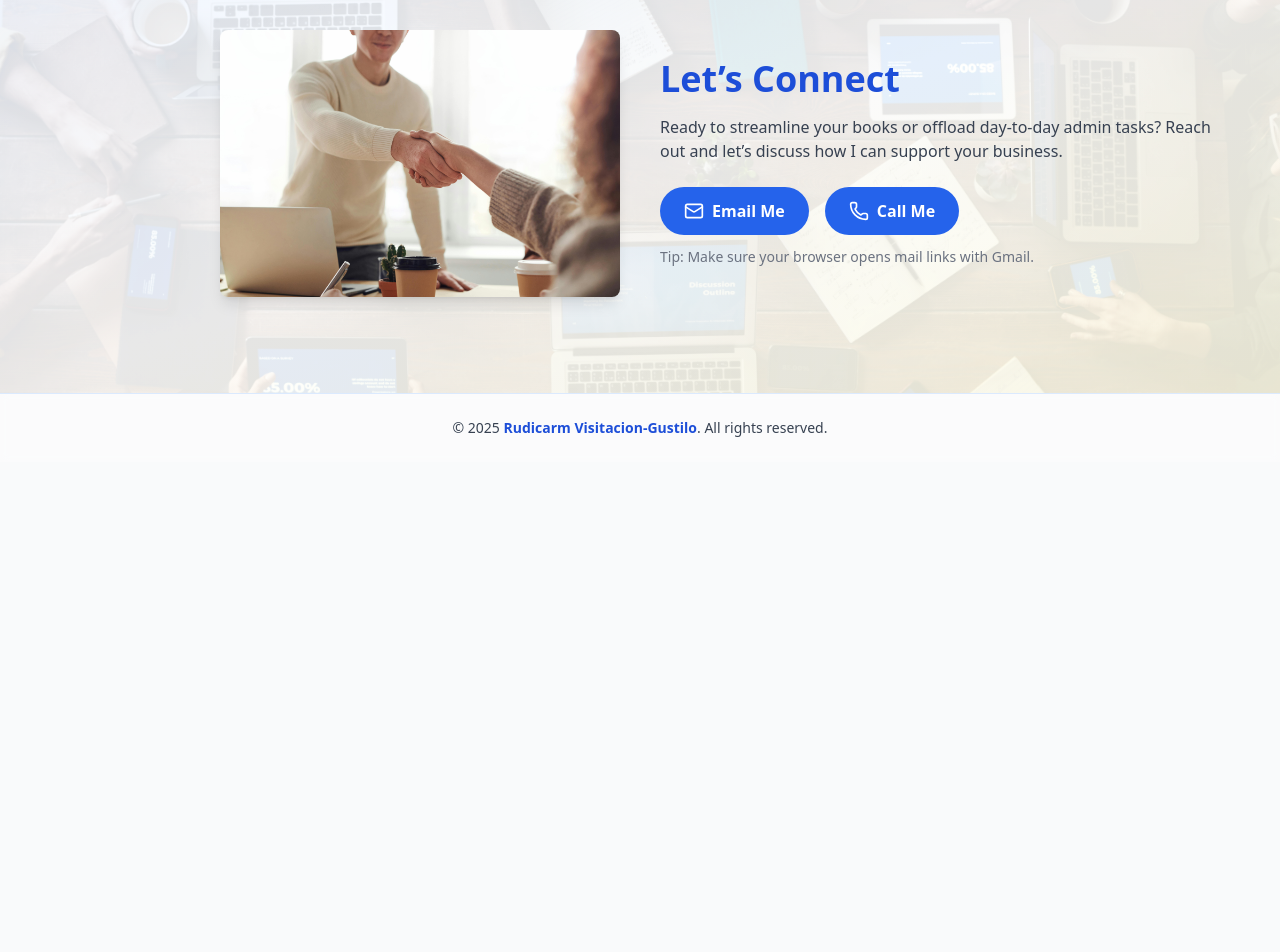
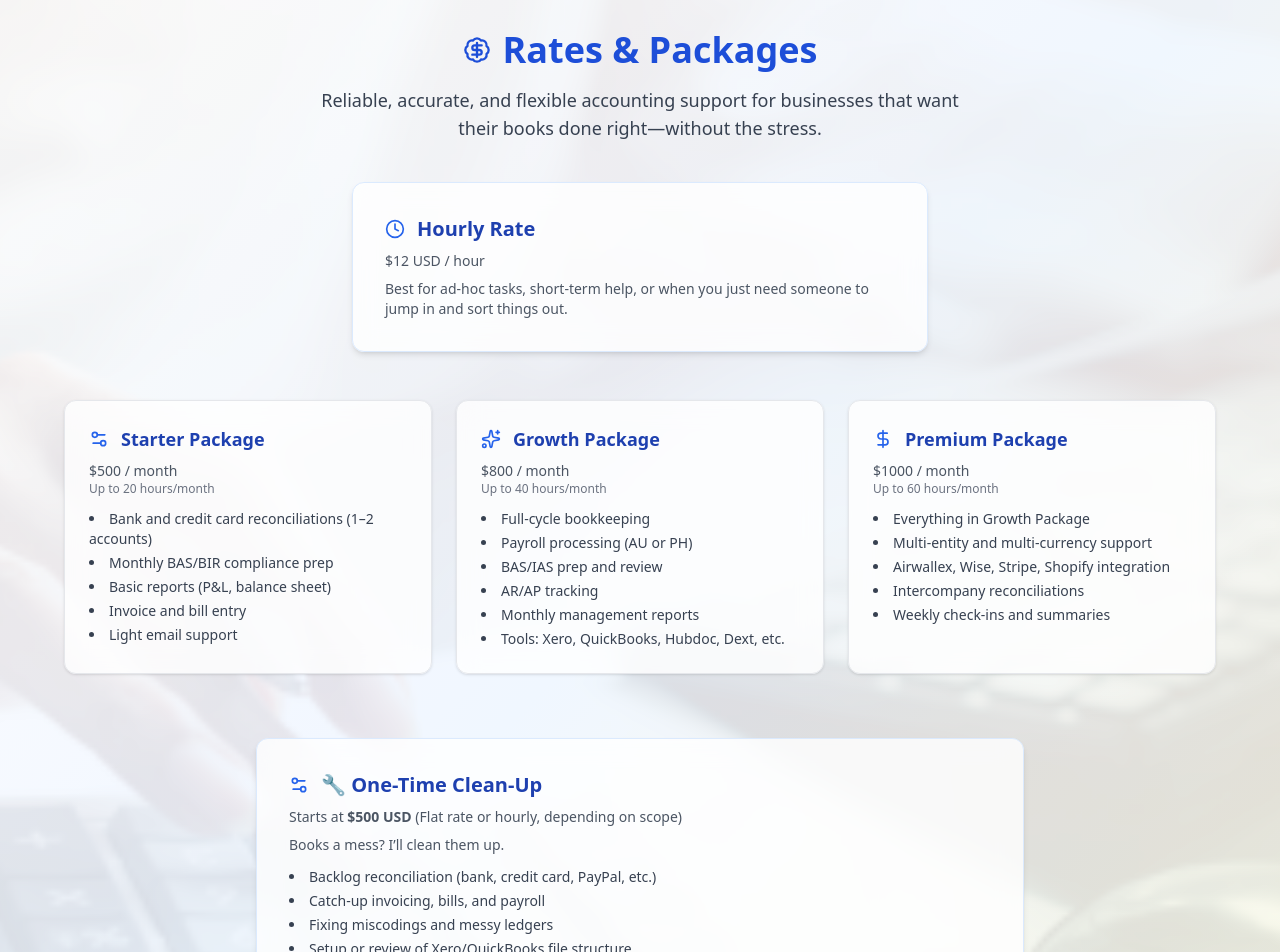
Before and after one commit to Naperality/va_portfolio, a Next.js app: page / in a window 1280 px wide. Shown: the part 4704-5656 px from the top of the page. Before the commit the page ends 5166 px from the top, so only its background shows below. Built offline with nearby package versions, Linux system fonts and the light colour scheme.

Commit message:
add: rates content

```diff
--- a/src/app/page.tsx
+++ b/src/app/page.tsx
@@ -2,7 +2,25 @@
 
 import Image from 'next/image';
 import { motion, Variants } from 'framer-motion';
-import { BarChart, CalendarCheck, CreditCard, FileText, Users, Briefcase, Linkedin, Facebook, Mail, Phone, Laptop, Network  } from 'lucide-react';
+import { BarChart,
+        CalendarCheck,
+        CreditCard,
+        FileText,
+        Users,
+        Briefcase,
+        Linkedin,
+        Facebook,
+        Mail,
+        Phone,
+        Laptop,
+        Network,
+        BadgeDollarSign,
+        Clock,
+        Settings2,
+        DollarSign,
+        Sparkles,
+        MessageCircleMore
+      } from 'lucide-react';
 
 const fadeUp: Variants = {
   hidden: { opacity: 0, y: 40 },
@@ -442,7 +460,7 @@ export default function Home() {
                 whileInView={{ opacity: 1, y: 0 }}
                 viewport={{ once: false, amount: 0.2 }}
                 transition={{
-                  duration: 0.4,
+                  duration: 0.3,
                   delay: index * 0.1,
                   ease: [0.25, 0.1, 0.25, 1],
                 }}
@@ -557,7 +575,153 @@ export default function Home() {
         </div>
       </section>
 
-      {/* Divider from Portfolio to Contact */}
+      {/* Divider from Portfolio to Rates */}
+      <div className="h-2 bg-gradient-to-b from-transparent to-white" />
+      {/* Section pricing */}
+      <FadeInOnScroll>
+        <section
+          id="pricing"
+          className="relative py-24 px-6 bg-gradient-to-br from-white via-blue-50 to-yellow-50 text-center scroll-mt-28 overflow-hidden"
+        >
+          <div className="absolute inset-0 opacity-10 -z-8">
+            <Image
+              src="/pricing-bg.png" // optional background
+              alt="Pricing background"
+              fill
+              className="object-cover"
+            />
+          </div>
+
+          <div className="relative z-10 max-w-6xl mx-auto">
+            <FadeInOnScroll>
+              <h2 className="text-3xl md:text-4xl font-bold text-blue-700 mb-4 flex items-center justify-center gap-3">
+                <BadgeDollarSign className="w-7 h-7 text-blue-700" />
+                Rates & Packages
+              </h2>
+              <p className="text-gray-700 max-w-2xl mx-auto mb-10 text-base sm:text-lg leading-relaxed">
+                Reliable, accurate, and flexible accounting support for businesses that want their books done right—without the stress.
+              </p>
+            </FadeInOnScroll>
+
+            {/* Hourly */}
+            <FadeInOnScroll>
+              <div className="bg-white/80 backdrop-blur-md border border-blue-100 shadow-md rounded-xl p-6 sm:p-8 mb-12 max-w-xl mx-auto text-left">
+                <div className="flex items-center gap-3 mb-2">
+                  <Clock className="w-5 h-5 text-blue-600" />
+                  <h3 className="text-xl font-semibold text-blue-800">Hourly Rate</h3>
+                </div>
+                <p className="text-sm text-gray-600 mb-2">$12 USD / hour</p>
+                <p className="text-sm text-gray-600">
+                  Best for ad-hoc tasks, short-term help, or when you just need someone to jump in and sort things out.
+                </p>
+              </div>
+            </FadeInOnScroll>
+
+            {/* Packages */}
+            <div className="grid md:grid-cols-3 gap-6 text-left">
+              {[
+                {
+                  title: 'Starter Package',
+                  price: '$500 / month',
+                  icon: Settings2,
+                  hours: 'Up to 20 hours/month',
+                  features: [
+                    'Bank and credit card reconciliations (1–2 accounts)',
+                    'Monthly BAS/BIR compliance prep',
+                    'Basic reports (P&L, balance sheet)',
+                    'Invoice and bill entry',
+                    'Light email support',
+                  ],
+                },
+                {
+                  title: 'Growth Package',
+                  price: '$800 / month',
+                  icon: Sparkles,
+                  hours: 'Up to 40 hours/month',
+                  features: [
+                    'Full-cycle bookkeeping',
+                    'Payroll processing (AU or PH)',
+                    'BAS/IAS prep and review',
+                    'AR/AP tracking',
+                    'Monthly management reports',
+                    'Tools: Xero, QuickBooks, Hubdoc, Dext, etc.',
+                  ],
+                },
+                {
+                  title: 'Premium Package',
+                  price: '$1000 / month',
+                  icon: DollarSign,
+                  hours: 'Up to 60 hours/month',
+                  features: [
+                    'Everything in Growth Package',
+                    'Multi-entity and multi-currency support',
+                    'Airwallex, Wise, Stripe, Shopify integration',
+                    'Intercompany reconciliations',
+                    'Weekly check-ins and summaries',
+                  ],
+                },
+              ].map((pkg, index) => (
+                <motion.div
+                  key={index}
+                  initial={{ opacity: 0, y: 30 }}
+                  whileInView={{ opacity: 1, y: 0 }}
+                  viewport={{ once: false, amount: 0.2 }}
+                  transition={{
+                    duration: 0.4,
+                    delay: index * 0.2,
+                    ease: [0.25, 0.1, 0.25, 1],
+                  }}
+                  className="bg-white/80 backdrop-blur-md border border-gray-200 rounded-xl shadow hover:shadow-lg transition p-6 flex flex-col"
+                >
+                  <div className="flex items-center gap-3 mb-2">
+                    <pkg.icon className="w-5 h-5 text-blue-600" />
+                    <h4 className="text-lg font-semibold text-blue-800">{pkg.title}</h4>
+                  </div>
+                  <p className="text-sm text-gray-600 mb-1">{pkg.price} <span className="block text-xs text-gray-500">{pkg.hours}</span></p>
+                  <ul className="list-disc list-inside text-sm text-gray-700 mt-2 space-y-1">
+                    {pkg.features.map((feature, idx) => (
+                      <li key={idx}>{feature}</li>
+                    ))}
+                  </ul>
+                </motion.div>
+              ))}
+            </div>
+
+            {/* One-Time Clean-Up */}
+            <FadeInOnScroll>
+              <div className="mt-16 bg-white/80 backdrop-blur-md border border-blue-100 shadow-md rounded-xl p-6 sm:p-8 max-w-3xl mx-auto text-left">
+                <div className="flex items-center gap-3 mb-2">
+                  <Settings2 className="w-5 h-5 text-blue-600" />
+                  <h3 className="text-xl font-semibold text-blue-800">🔧 One-Time Clean-Up</h3>
+                </div>
+                <p className="text-sm text-gray-600 mb-2">Starts at <strong>$500 USD</strong> (Flat rate or hourly, depending on scope)</p>
+                <p className="text-sm text-gray-600 mb-3">Books a mess? I’ll clean them up.</p>
+                <ul className="list-disc list-inside text-sm text-gray-700 space-y-1">
+                  <li>Backlog reconciliation (bank, credit card, PayPal, etc.)</li>
+                  <li>Catch-up invoicing, bills, and payroll</li>
+                  <li>Fixing miscodings and messy ledgers</li>
+                  <li>Setup or review of Xero/QuickBooks file structure</li>
+                  <li>Up to 12 months' worth of clean-up (custom quotes for bigger jobs)</li>
+                </ul>
+              </div>
+            </FadeInOnScroll>
+
+            {/* Custom Offer */}
+            <FadeInOnScroll>
+              <div className="mt-12 text-center max-w-xl mx-auto">
+                <a href="#contact" className="group block text-blue-700 hover:text-blue-600 transition duration-300">
+                <MessageCircleMore className="w-6 h-6 mx-auto mb-2 group-hover:scale-110 transition-transform" />
+                <p className="text-sm sm:text-base">
+                  <strong>Not seeing what you need?</strong> <span className="underline">Let’s build something custom</span>. Whether it’s 10 hours a month, project-based, or scalable support—I’ve got you.
+                </p>
+              </a>
+              </div>
+            </FadeInOnScroll>
+          </div>
+        </section>
+      </FadeInOnScroll>
+
+      {/* Divider from Rates to Contact */}
       <div className="h-2 bg-gradient-to-b from-transparent to-white" />
 
       {/* Contact Section */}
```
Also changed, not shown: public/pricing-bg.png (added).
